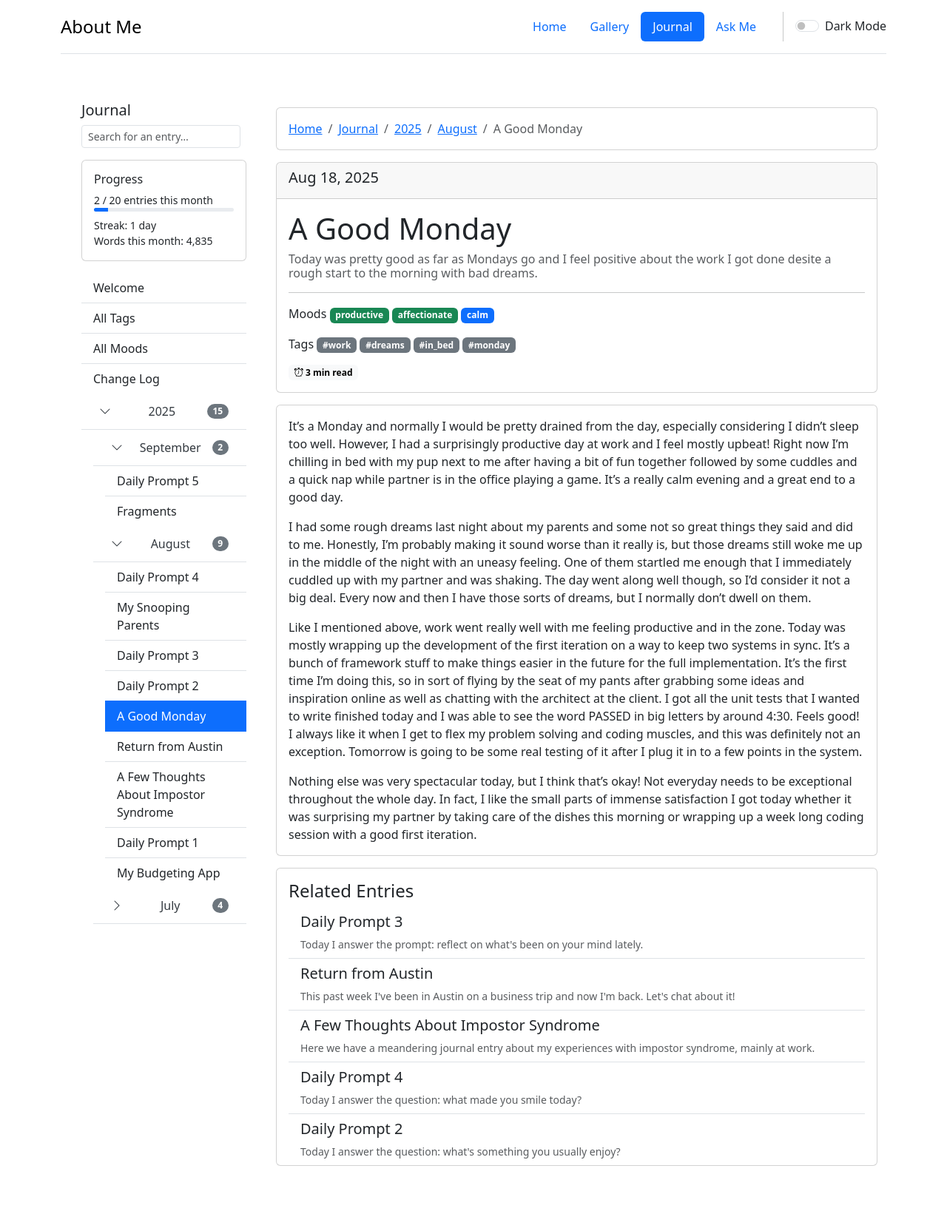
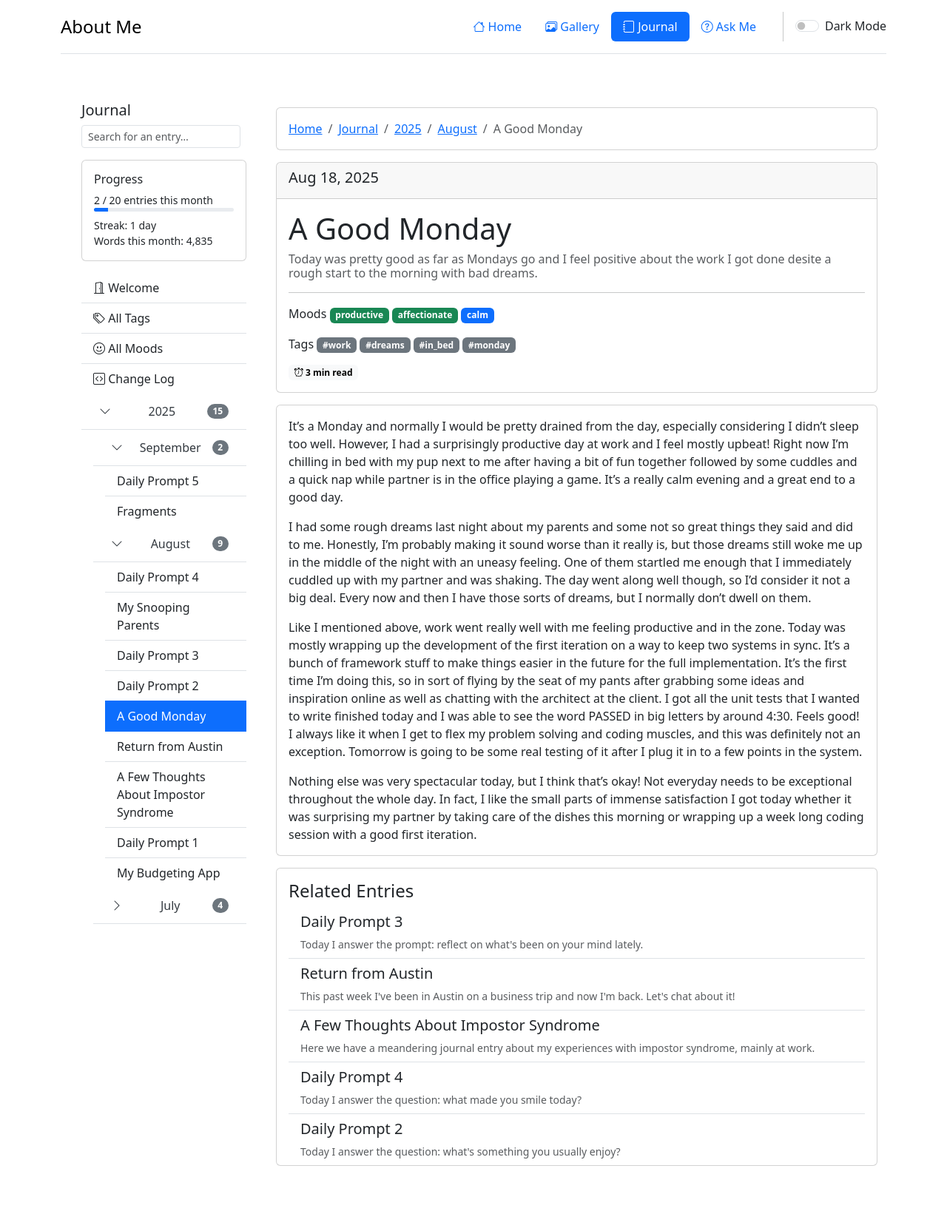
Before and after one commit to SabinDarkstone/SabinDarkstone.github.io, a Jekyll site: the page built from site/_journal/2025-08-18.md, in a window 1280 px wide. Shown: the whole page at 74% size. Built offline with Jekyll 4.4.1, drawn with Linux system fonts in a browser that asks for light colours; comment, search, counter and statistics services are not loaded.

Commit message:
Adding icons to various interactables throughout the site

```diff
--- a/site/_data/changelog.yml
+++ b/site/_data/changelog.yml
@@ -164,3 +164,4 @@
     - Updated style for related entries listing
     - Added description to related entries list
     - Updated wording in changelog entries
+    - Added icons to various parts of the site
--- a/site/_includes/navbar.html
+++ b/site/_includes/navbar.html
@@ -18,6 +18,9 @@
                 {% endif %}
                 <li class="nav-item">
                     <a class="nav-link {% if active %}active{% endif %}" href="{{ nav.url }}">
+                        {% if nav.icon %}
+                            <i class="bi {{ nav.icon }}"></i>
+                        {% endif %}
                         {{ nav.label }}
                     </a>
                 </li>
--- a/site/_includes/series-nav.html
+++ b/site/_includes/series-nav.html
@@ -17,21 +17,21 @@
         <nav class="d-flex gap-2 my-4">
             {% if prev_index >= 0 %}
                 <a class="btn btn-primary" href="{{ series_entries[prev_index].url | relative_url }}">
-                    &larr; Previous
+                    <i class="bi bi-caret-left"></i> Previous
                 </a>
             {% else %}
-                <button class="btn btn-primary" disabled>
-                    &larr; Previous
+                <button class="btn btn-secondary" disabled>
+                    <i class="bi bi-caret-left"></i> Previous
                 </button>
             {% endif %}
 
             {% if next_index < series_entries.size %}
                 <a class="btn btn-primary ms-auto" href="{{ series_entries[next_index].url | relative_url }}">
-                    Next &rarr;
+                    Next <i class="bi bi-caret-right"></i>
                 </a>
             {% else %}
-                <button class="btn btn-primary ms-auto" disabled>
-                    Next &rarr;
+                <button class="btn btn-secondary ms-auto" disabled>
+                    Next <i class="bi bi-caret-right"></i>
                 </button>
             {% endif %}
         </nav>
--- a/site/_includes/sidebar/sidebar-static.html
+++ b/site/_includes/sidebar/sidebar-static.html
@@ -2,18 +2,22 @@
 
 <div class="list-group list-group-flush">
     <a class="list-group-item list-group-item-action {% if page.url contains '/welcome' %}active{% endif %}" href="/journal/welcome.html">
+        <i class="bi bi-door-open"></i>
         Welcome
     </a>
 
     <a class="list-group-item list-group-item-action {% if page.url contains '/tags/' %}active{% endif %}" href="/journal/tags/">
+        <i class="bi bi-tags"></i>
         All Tags
     </a>
 
     <a class="list-group-item list-group-item-action {% if page.url contains '/moods/' %}active{% endif %}" href="/journal/moods/">
+        <i class="bi bi-emoji-smile"></i>
         All Moods
     </a>
 
     <a class="list-group-item list-group-item-action {% if page.url contains 'changelog' %}active{% endif %}" href="/journal/changelog.html">
+        <i class="bi bi-code-square"></i>
         Change Log
     </a>
 </div>
--- a/site/ama.html
+++ b/site/ama.html
@@ -16,7 +16,10 @@ permalink: /ama.html
     </div>
 
     <div class="d-grid d-sm-flex">
-        <button type="submit" id="submitBtn" class="btn btn-primary">Send</button>
+        <button type="submit" id="submitBtn" class="btn btn-primary">
+            <i class="bi bi-send"></i>
+            Send
+        </button>
     </div>
 
     <div class="mt-3" if="cf-turnstile-response" data-sitekey="0x4AAAAAABwTstcs6Xz9AbwG"></div>
```
Also changed, not shown: site/_data/navbar.yml (+7 -0 lines).
